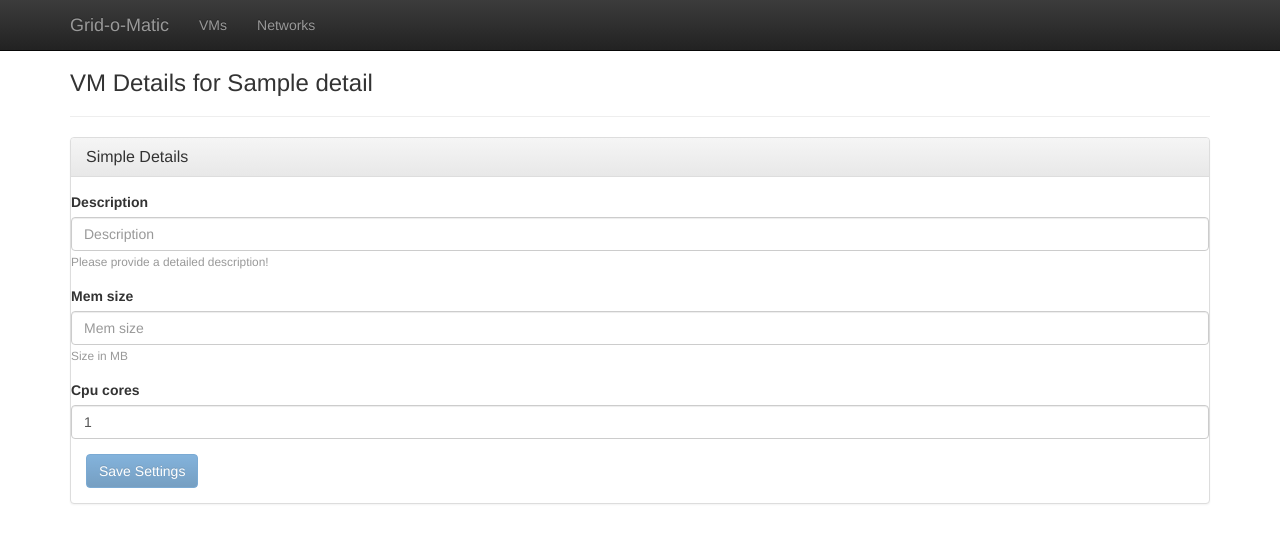
After one commit to Japje/gridomatic, a Django app: template gridomatic/templates/gridomatic/vm_edit.html in a window 1280 px wide. The commit adds this page. Shown: the top 543 px of the page. Run offline with Django 3.2, Linux system fonts and the light colour scheme; tables that the repository leaves empty hold one stand-in row (values such as "Sample post"); the template is opened without the code that fills it: values that come from a table or form of the project are taken from there, most other values are stand-ins (such as "Sample title", 1, 10 or a date in 2020); parts of the project's set-up code (start-up, migrations or seed data) failed here and were passed over; some libraries are stand-ins or nearby versions.

Commit message:
VM editable for CPU, Mem and Description

```diff
--- a/gridomatic/forms.py
+++ b/gridomatic/forms.py
@@ -27,3 +27,9 @@ class NetworkCreateForm(forms.Form):
 	name        = forms.CharField(help_text="Name for the new Network", label="Name")
 	description	= forms.CharField(help_text="Please provide a detailed description!", label="Description")
 	vlan			= forms.IntegerField()
+
+
+class VMEditForm(forms.Form):
+	description	= forms.CharField(help_text="Please provide a detailed description!", label="Description")
+	mem_size    = forms.IntegerField(help_text="Size in MB", min_value=128)
+	cpu_cores   = forms.IntegerField(initial=1, min_value=1)
--- a/gridomatic/templates/gridomatic/vm_details.html
+++ b/gridomatic/templates/gridomatic/vm_details.html
@@ -6,6 +6,8 @@
 {% block content %}
 <h3>VM Details for {{ details.name_label }}</h3>
 
+<a href="{% url "vm_edit" details.uuid %}" class="btn btn-success" {% if not details.power_state == 'Halted' %}disabled="disabled"{% endif %}>Edit VM Settings</a>
+<hr>
 
 <div class="panel-group" id="accordion">
   <div class="panel panel-default">
--- /dev/null
+++ b/gridomatic/templates/gridomatic/vm_edit.html
@@ -0,0 +1,39 @@
+{% extends "base.html" %}
+
+{% load i18n %}
+{% load bootstrap3 %}
+{% load json2html %}
+
+{% block content %}
+<h3>VM Details for {{ details.name_label }}</h3>
+<hr>
+<div class="panel-group" id="accordion">
+  <div class="panel panel-default">
+    <div class="panel-heading">
+      <h4 class="panel-title">
+        <a data-toggle="collapse" data-parent="#accordion" href="#collapseOne">
+          Simple Details
+        </a>
+      </h4>
+    </div>
+    <div id="collapseOne" class="panel-collapse collapse in">
+      <div class="panel-body">
+
+<form action="" method="post" class="form-horizontal" role="form">
+ {% csrf_token %}
+ {% bootstrap_form form layout="horizontal" %}
+<button type="submit" class="btn btn-primary" {% if not details.power_state == 'Halted' %}disabled="disabled"{% endif %}> Save Settings</button>
+</form>
+
+      </div>
+    </div>
+  </div>
+</div>
+
+
+
+
+
+
+
+{% endblock%}
--- a/gridomatic/templates/gridomatic/vm_list.html
+++ b/gridomatic/templates/gridomatic/vm_list.html
@@ -4,9 +4,8 @@
 
 {% block content %}
 <h3>VMs</h3>
-
-<a href="{% url "vm_create" %}" class="btn btn-success pull-right">Create new VM</a>
-
+<a href="{% url "vm_create" %}" class="btn btn-success">Create new VM</a>
+<hr>
 <table class="table table-striped table-condensed table-hover">
 <thead>
 <tr>
--- a/gridomatic/urls.py
+++ b/gridomatic/urls.py
@@ -2,12 +2,13 @@ from django.conf.urls import patterns, include, url
 from views import *
 
 urlpatterns = patterns('',
-	url(r'^vm/list/$',    vm_list,    name='vm_list'),
-	url(r'^vm/start/$',   vm_start,   name='vm_start'),
-	url(r'^vm/stop/$',    vm_stop,    name='vm_stop'),
-	url(r'^vm/restart/$', vm_restart, name='vm_restart'),
-	url(r'^vm/create/$',  vm_create,  name='vm_create'),
-	url(r'^vm/details/(?P<uuid>[^/]+)/$',  vm_details,  name='vm_details'),
+	url(r'^vm/list/$',                     vm_list,    name='vm_list'),
+	url(r'^vm/start/$',                    vm_start,   name='vm_start'),
+	url(r'^vm/stop/$',                     vm_stop,    name='vm_stop'),
+	url(r'^vm/restart/$',                  vm_restart, name='vm_restart'),
+	url(r'^vm/create/$',                   vm_create,  name='vm_create'),
+	url(r'^vm/details/(?P<uuid>[^/]+)/$',  vm_details, name='vm_details'),
+	url(r'^vm/edit/(?P<uuid>[^/]+)/$',     vm_edit,    name='vm_edit'),
 
 	url(r'^network/list/$',    network_list,    name='network_list'),
 	url(r'^network/create/$',  network_create,  name='network_create'),
```
Also changed, not shown: gridomatic/views.py (+14 -0 lines), gridomatic/xen.py (+17 -0 lines).
